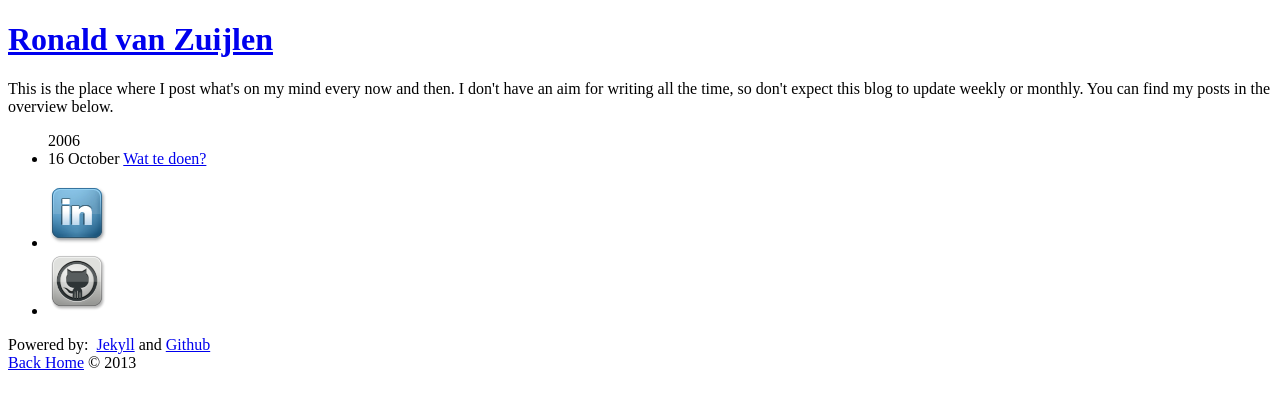
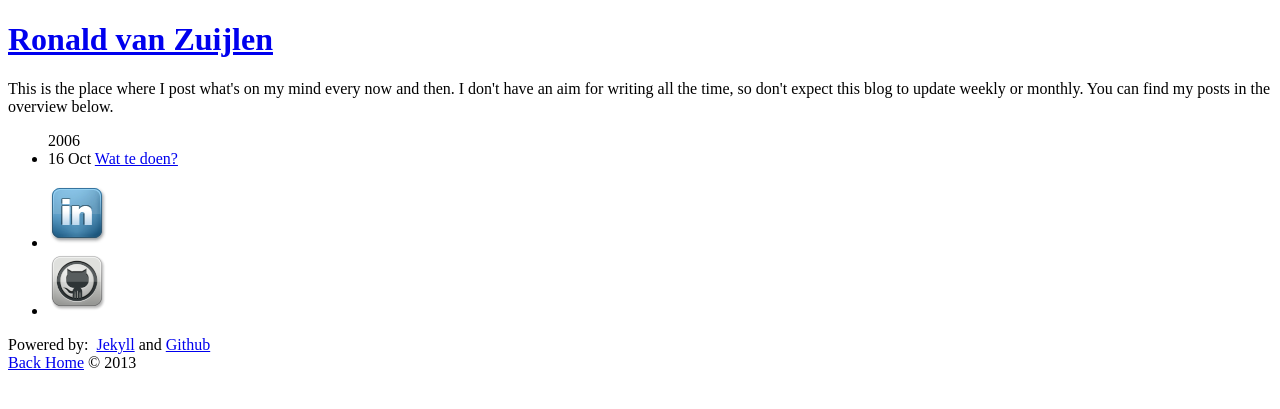
Before and after one commit to ronaldvz/ronaldvz.github.com, a Jekyll site: the page built from blog.md, in a window 1280 px wide. Shown: the top 409 px of the page. Built offline with Jekyll 4.4.1, drawn with Linux system fonts in a browser that asks for light colours; nearby versions of some CDN libraries; library files that are not in the unit come from our copies; Markdown is read by kramdown in place of the engine named in the settings.

Commit message:
changed dateformat

```diff
--- a/_layouts/blog.html
+++ b/_layouts/blog.html
@@ -17,7 +17,7 @@
 					{% endif %}
 					<li>
 						<span class="day">{{ post.date | date:"%d" }}</span>
-						<span class="month">{{ post.date | date:"%B" }}</span>
+						<span class="month">{{ post.date | date:"%b" }}</span>
 						<a href="{{ post.url }}">{{ post.title }}</a>
 					</li>
 					{% assign previous_post = post %}
```
